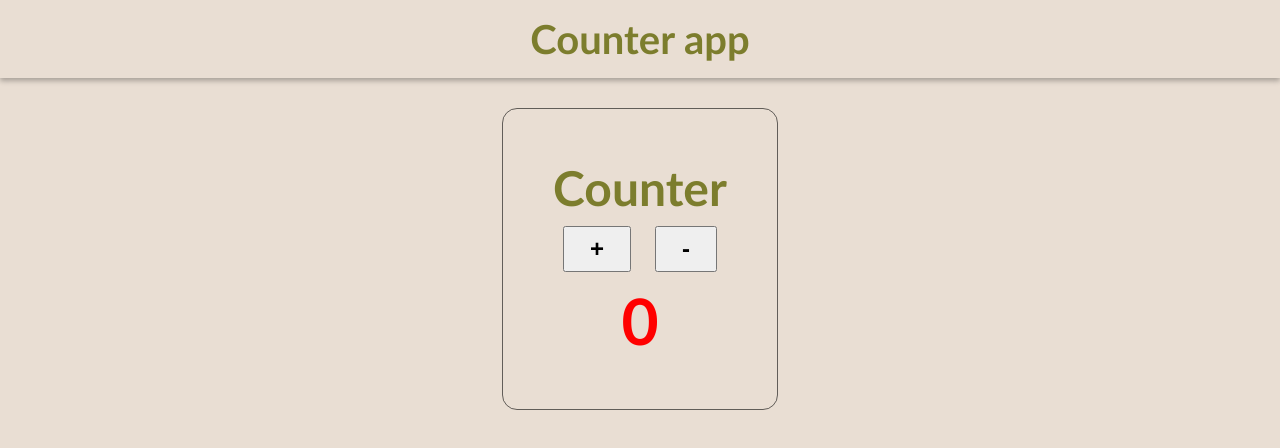
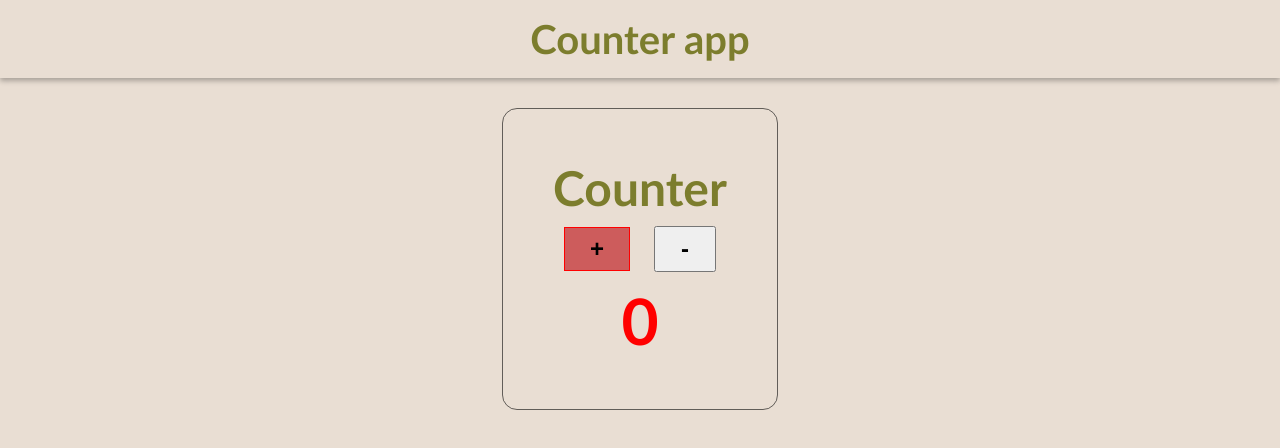
Before and after one commit to Oleksandr-Firko/Group-project-counter, a plain HTML site: page index.html in a window 1280 px wide. Drawn offline with Linux system fonts and the light colour scheme.

Commit message:
bug fixed

```diff
--- a/style.css
+++ b/style.css
@@ -53,3 +53,7 @@ main button {
     font-weight: 600;
     color: red;
 }
+#plus {
+    background-color: indianred;
+    border: 1px solid red;
+}
```
